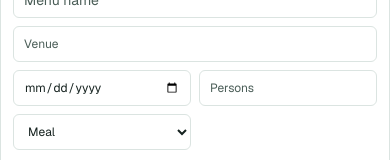
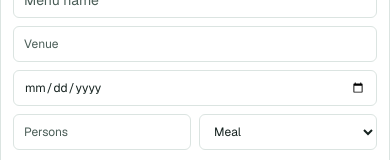
Before and after one commit to Dipen-t/dhanlaxmi, a Next.js app: page /kitchen-menus in a window 390 px wide. Both pictures are taken after a click on the button 346 px from the left and 800 px from the top of the page. Shown: the part 520-680 px from the top of the page. Built offline with nearby package versions, Linux system fonts and the light colour scheme; no server answers; the database is empty.

Commit message:
fix(kitchen-menu): fix date and persons input overflowing on mobile by giving date a full row

```diff
--- a/components/kitchen-menus/kitchen-menu-dialog.tsx
+++ b/components/kitchen-menus/kitchen-menu-dialog.tsx
@@ -238,19 +238,19 @@ export function KitchenMenuDialog({ open, menu, catalog, onClose }: KitchenMenuD
                   name="date"
                   type="date"
                   defaultValue={menu?.date ? new Date(menu.date).toISOString().split('T')[0] : ""}
-                  className="min-h-9 w-full rounded-md border border-border bg-background px-2.5 py-1.5 text-xs text-foreground outline-none placeholder:text-muted focus:border-primary focus:ring-1 focus:ring-ring/30"
+                  className="col-span-2 sm:col-span-1 min-h-9 w-full rounded-md border border-border bg-background px-2.5 py-1.5 text-xs text-foreground outline-none placeholder:text-muted focus:border-primary focus:ring-1 focus:ring-ring/30"
                 />
                 <input
                   name="numberOfPersons"
                   type="number"
                   placeholder="Persons"
                   defaultValue={menu?.numberOfPersons ?? ""}
-                  className="min-h-9 w-full rounded-md border border-border bg-background px-2.5 py-1.5 text-xs text-foreground outline-none placeholder:text-muted focus:border-primary focus:ring-1 focus:ring-ring/30"
+                  className="sm:col-span-1 min-h-9 w-full rounded-md border border-border bg-background px-2.5 py-1.5 text-xs text-foreground outline-none placeholder:text-muted focus:border-primary focus:ring-1 focus:ring-ring/30"
                 />
                 <select
                   name="mealType"
                   defaultValue={menu?.mealType ?? ""}
-                  className="min-h-9 w-full rounded-md border border-border bg-background px-2.5 py-1.5 text-xs text-foreground outline-none focus:border-primary focus:ring-1 focus:ring-ring/30"
+                  className="sm:col-span-1 min-h-9 w-full rounded-md border border-border bg-background px-2.5 py-1.5 text-xs text-foreground outline-none focus:border-primary focus:ring-1 focus:ring-ring/30"
                 >
                   <option value="">Meal</option>
                   <option value="Lunch">Lunch</option>
```
